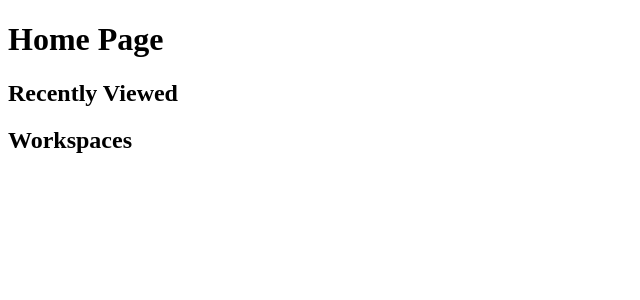
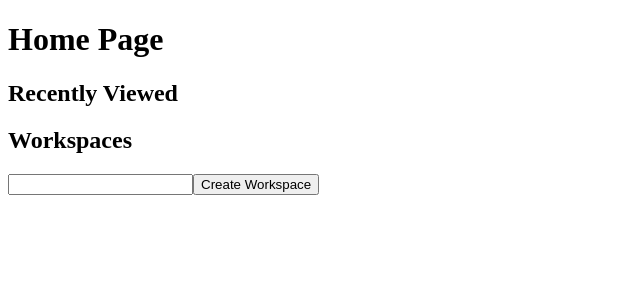
Before and after one commit to OrhanOzkercin/Nuxt3-Trello, a Nuxt app: page / in a window 1280 px wide. Shown: the top 300 px of the page, without its empty margins (0-640 px from the left). Built offline with nearby package versions, Linux system fonts and the light colour scheme.

Commit message:
feature: create abilty to workspace

```diff
--- a/pages/index.vue
+++ b/pages/index.vue
@@ -1,9 +1,38 @@
-<script>
-export default {};
+<script setup>
+import { ref } from 'vue';
+const newWorkspaceName = ref('');
+const workspaceList = ref([]);
+const createWorkspace = () => {
+  const newWorkspace = {
+    id: Math.floor(Math.random() * 100),
+    name: newWorkspaceName.value,
+  };
+  workspaceList.value.push(newWorkspace);
+  newWorkspaceName.value = '';
+};
 </script>
 
 <template>
-  <h1>Home Page</h1>
-  <h2>Recently Viewed</h2>
-  <h2>Workspaces</h2>
+  <div>
+    <h1>Home Page</h1>
+    <h2>Recently Viewed</h2>
+    <h2>Workspaces</h2>
+    <input type="text" v-model="newWorkspaceName" />
+    <button @click="createWorkspace">Create Workspace</button>
+    <ul>
+      <li v-for="workspace in workspaceList" :key="workspace.id" class="workspace-card">
+        {{ workspace.id }}: {{ workspace.name }}
+      </li>
+    </ul>
+  </div>
 </template>
+
+<style>
+.workspace-card {
+  display: flex;
+  justify-content: space-between;
+  align-items: center;
+  padding: 0.5rem;
+  border-bottom: 1px solid #ccc;
+}
+</style>
```
